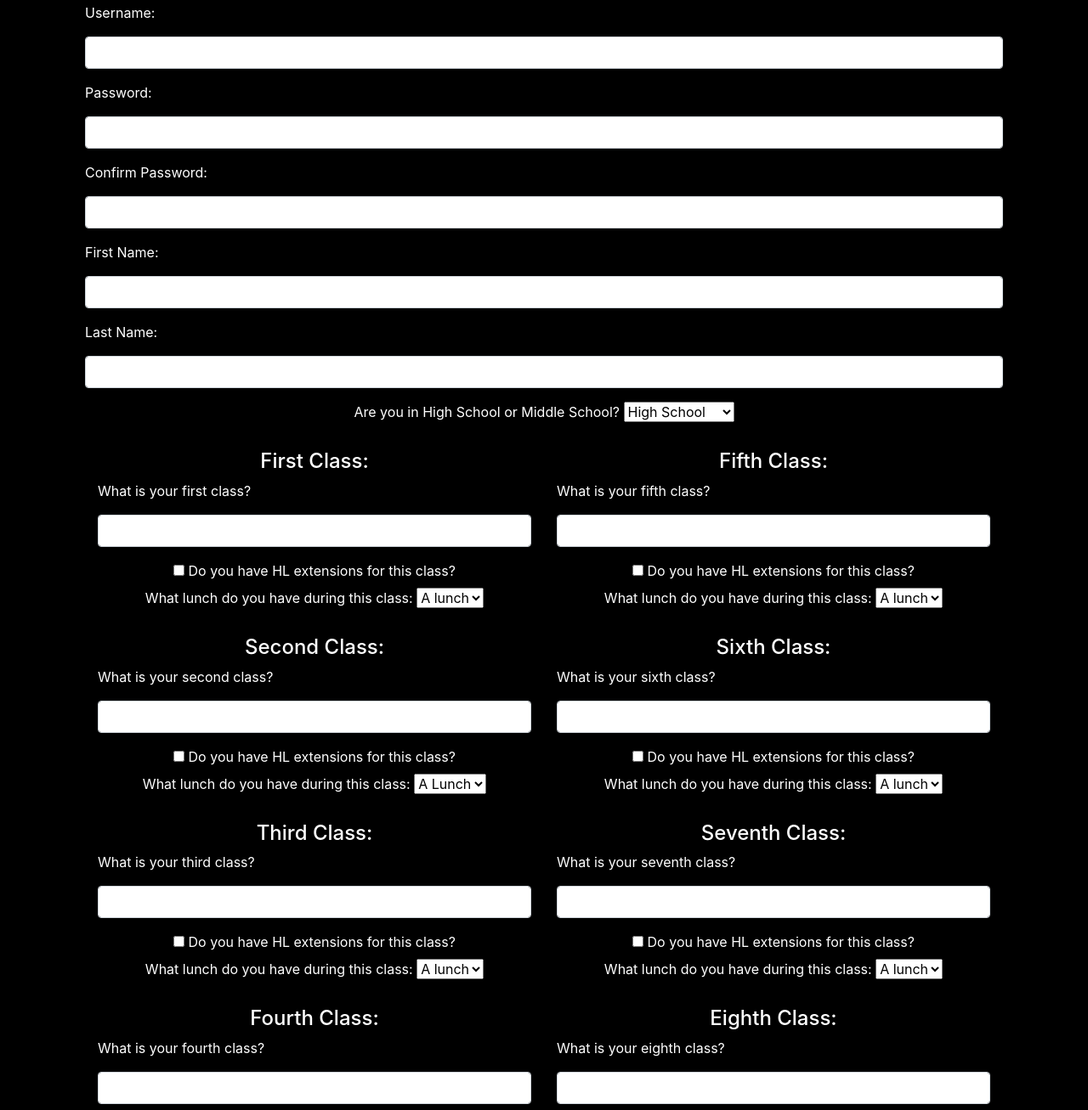
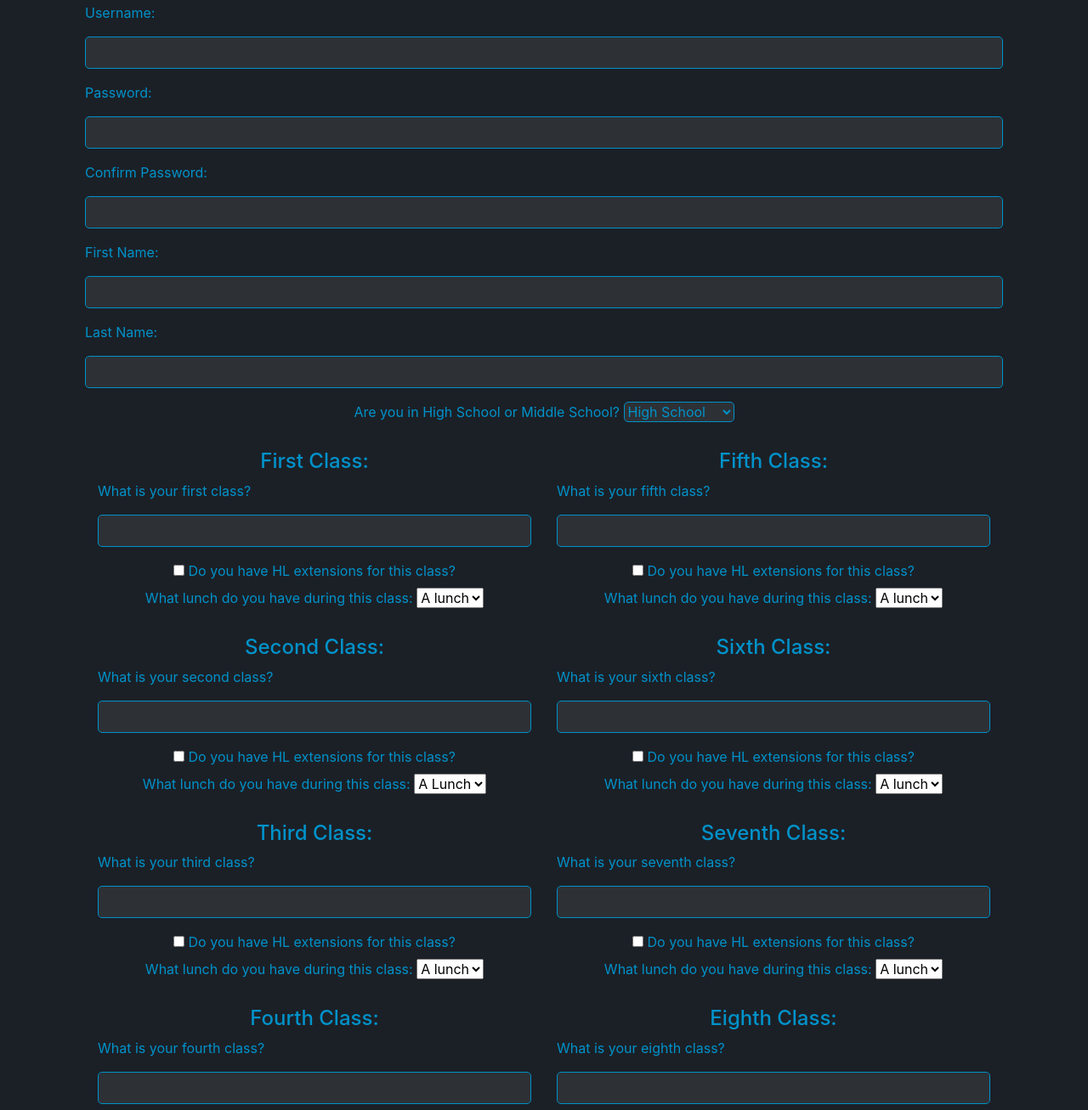
Before and after one commit to Jotham5697/TodayIS, a website: page templates/signUp.html in a window 1280 px wide. Shown: the part 53-1360 px from the top of the page at 85% size. Drawn offline with nearby package versions, Linux system fonts and the light colour scheme; files that its build step writes are made by us from their sources.

Commit message:
Color Palette

```diff
--- a/public/css/style.css
+++ b/public/css/style.css
@@ -1,3 +1,7 @@
+/* Color Palette */
+/* https://colorhunt.co/palette/222831393e460092caeeeeee */
+
+
 
 .blue{
     color: blue !important;
@@ -6,7 +10,7 @@
 
 
 body{
-    background-color: black !important;
+    background-color:#1b2027 !important;
     background-repeat: no-repeat;
     background-size: 100% 100%;
     background-attachment: fixed;
@@ -14,12 +18,12 @@ body{
 }
 
 p{
-    color: white;
+    color: #0092CA;
     text-align: left;
 }
 
 h4{
-    color: white;
+    color: #0092CA;
 }
 
 /* body{
@@ -30,6 +34,22 @@ h4{
     background-attachment: fixed;
     background-position: 52% 80% ;
 } */
+
+.myinput{
+    background-color: #2d3136 !important;
+    /* max-width: 500px; */
+    border-color: #0092CA !important;
+    border-radius: 5px !important;
+    accent-color: #393E46 !important;
+
+}
+.myinput:focus{
+    border-bottom-color: blue !important ;
+    border-top-color: transparent !important;
+    border-left-color: transparent !important;
+    border-right-color: transparent !important;
+    outline-color: transparent !important ;
+}
 
 
 
@@ -56,7 +76,7 @@ ul {
 
 .mission{
     font-weight: bold;
-    color: white;
+    color: 0092CA;
 
 }
 
@@ -65,7 +85,7 @@ ul {
 }
 
 .white{
-    color: white !important;
+    color: #0092CA !important;
 }
 
 
--- a/templates/signUp.html
+++ b/templates/signUp.html
@@ -49,27 +49,27 @@
                 <form class="container" method="post" action="/signUp.html">
                     <div class="form-group">
                         <p>Username: </p>
-                        <input class="form-control" name="username">
+                        <input class="form-control myinput white" name="username">
                     </div>
                     <div class="form-group">
                         <p>Password: </p>
-                        <input class="form-control" name="password">
+                        <input class="form-control myinput white" name="password">
                     </div>
                     <div class="form-group">
                         <p>Confirm Password: </p>
-                        <input class="form-control" name="cpassword">
+                        <input class="form-control myinput white" name="cpassword">
                     </div>
                     <div class="form-group">
                         <p>First Name: </p>
-                        <input class="form-control" name="fname">
+                        <input class="form-control myinput white" name="fname">
                     </div>
                     <div class="form-group">
                         <p>Last Name: </p>
-                        <input class="form-control" name="lname">
+                        <input class="form-control myinput white" name="lname">
                     </div>
                     <div>
                         <label for="isHS" class="white">Are you in High School or Middle School?</label>
-                        <select class="form-select form-select-sm" aria-label="Small select example"
+                        <select class="form-select form-select-sm myinput white" aria-label="Small select example"
                             name="isHS">
                             <option selected value=1> High School</option>
                             <option value="2">Middle School</option>
@@ -87,12 +87,12 @@
                                         First Class:
                                     </h4>
                                 </div>
-                                <div class="form-group">
+                                <div class="form-group white">
                                     <p>What is your first class? </p>
-                                    <input class="form-control" name="class1" size="5">
+                                    <input class="form-control myinput white" name="class1" size="5">
                                 </div>
                                 <div>
-                                    <input type="checkbox" id="hl1" name="hl1" value="HL">
+                                    <input type="checkbox" id="hl1" name="hl1" value="HL" class="myinput">
                                     <label for="hl1" class="white">Do you have HL extensions for this class?</label>
                                 </div>
                                 <div>
@@ -115,7 +115,7 @@
                                 </div>
                                 <div class="form-group">
                                     <p>What is your second class? </p>
-                                    <input class="form-control" name="class2" size="5">
+                                    <input class="form-control myinput white" name="class2" size="5">
                                 </div>
                                 <div>
                                     <input type="checkbox" id="hl2" name="hl2" value="HL">
@@ -141,7 +141,7 @@
                                 </div>
                                 <div class="form-group">
                                     <p>What is your third class? </p>
-                                    <input class="form-control" name="class3" size="5">
+                                    <input class="form-control myinput white" name="class3" size="5">
                                 </div>
                                 <div>
                                     <input type="checkbox" id="hl3" name="hl3" value="HL">
@@ -166,7 +166,7 @@
                                 </div>
                                 <div class="form-group">
                                     <p>What is your fourth class? </p>
-                                    <input class="form-control" name="class4" size="5">
+                                    <input class="form-control myinput white" name="class4" size="5">
                                 </div>
                                 <div>
                                     <input type="checkbox" id="hl4" name="hl4" value="HL">
@@ -191,7 +191,7 @@
                                 </div>
                                 <div class="form-group">
                                     <p>What is your fifth class? </p>
-                                    <input class="form-control" name="class5" size="5">
+                                    <input class="form-control myinput white" name="class5" size="5">
                                 </div>
                                 <div>
                                     <input type="checkbox" id="hl5" name="hl5" value="HL">
@@ -215,7 +215,7 @@
                                 </div>
                                 <div class="form-group">
                                     <p>What is your sixth class? </p>
-                                    <input class="form-control" name="class6" size="5">
+                                    <input class="form-control myinput white" name="class6" size="5">
                                 </div>
                                 <div>
                                     <input type="checkbox" id="hl6" name="hl6" value="HL">
@@ -240,7 +240,7 @@
                                 </div>
                                 <div class="form-group">
                                     <p>What is your seventh class? </p>
-                                    <input class="form-control" name="class7" size="5">
+                                    <input class="form-control myinput white" name="class7" size="5">
                                 </div>
                                 <div>
                                     <input type="checkbox" id="hl7" name="hl7" value="HL">
@@ -265,7 +265,7 @@
                                 </div>
                                 <div class="form-group">
                                     <p>What is your eighth class? </p>
-                                    <input class="form-control" name="class8" size="5">
+                                    <input class="form-control myinput white" name="class8" size="5">
                                 </div>
                                 <div>
                                     <input type="checkbox" id="hl8" name="hl8" value="HL">
```
